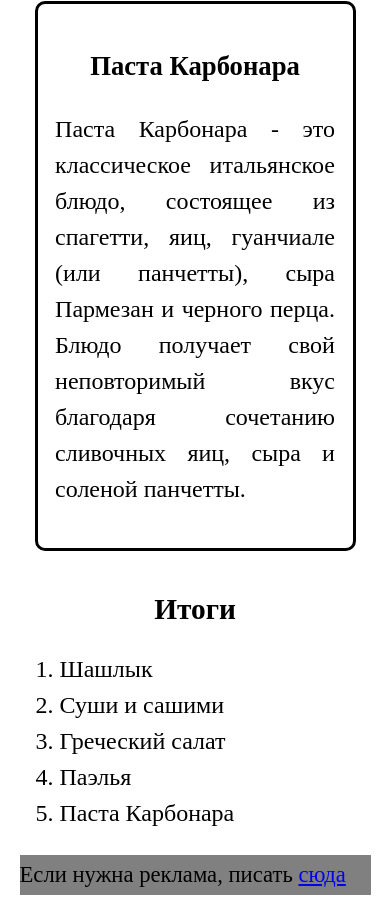
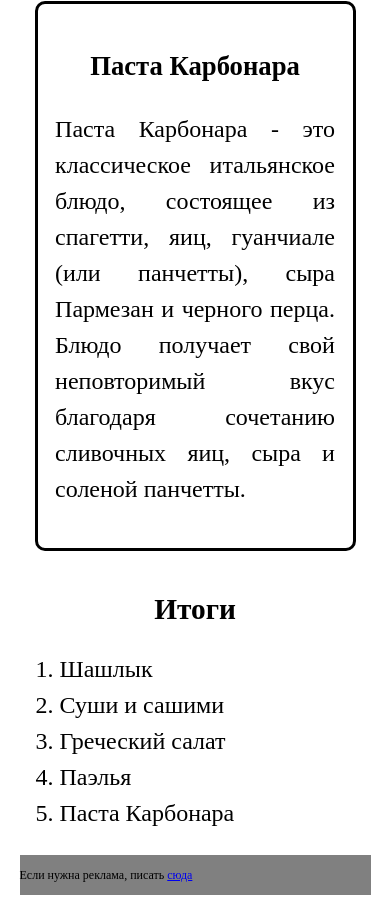
Before and after one commit to OldVergil/htmlPage, a plain HTML site: page index.html in a window 390 px wide. Shown: the part 2964-3879 px from the top of the page. Drawn offline with Linux system fonts and the light colour scheme.

Commit message:
Add files via upload

```diff
--- a/css/media.css
+++ b/css/media.css
@@ -5,14 +5,14 @@
 }
 @media screen and (max-width:399px){
     .mailLink{
-        font-size: 17pt;
+        font-size: 50%;
     }
 }
-@media screen and (max-width:360px){
+/* @media screen and (max-width:360px){
     .mailLink{
-        font-size: 80%;
+        font-size: 13pt;
     }
-}
+} */
 @media screen and (max-width:239px){
     p{
         font-size: 9pt;
```
